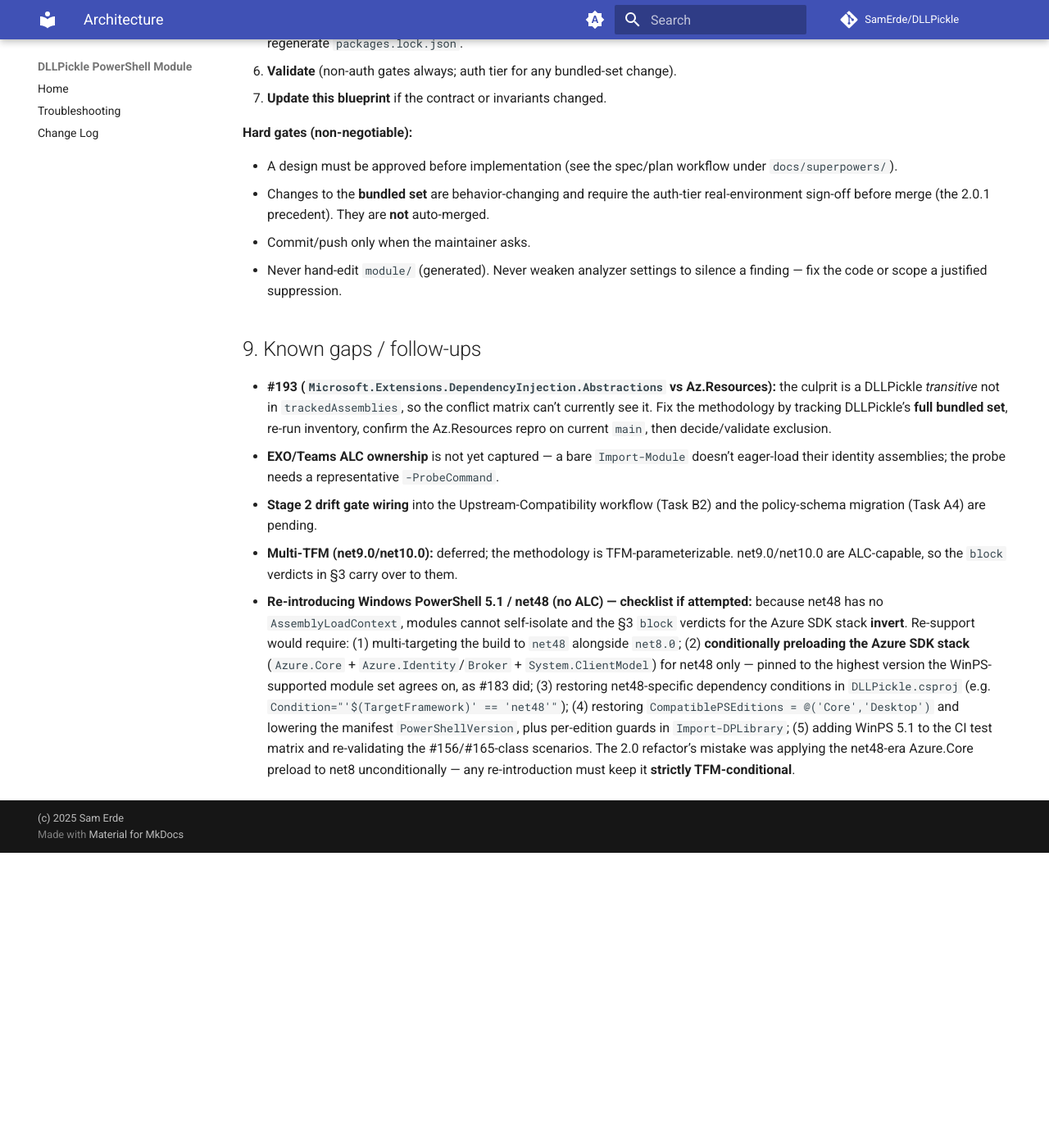
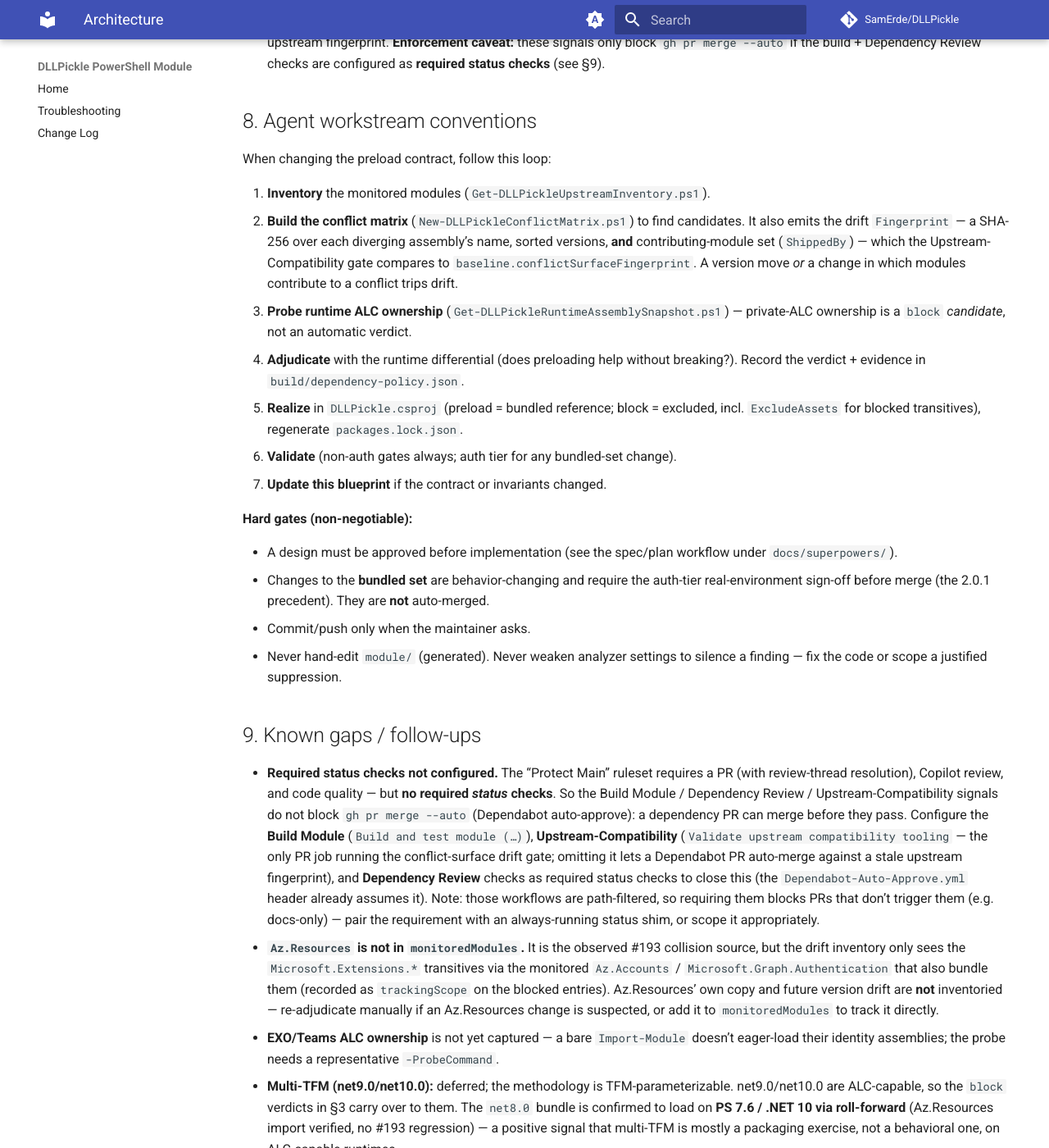
Before and after one commit to SamErde/DLLPickle, an MkDocs documentation site: the page built from docs/Architecture.md, in a window 1280 px wide and 1400 px high, scrolled down 4499 px. Shown: the whole window at 82% size. Built offline with MkDocs 1.6.1 and Material for MkDocs 9.7.7, drawn with Linux system fonts in a browser that asks for light colours; comment, search, counter and statistics services are not loaded; before the commit the page ends 5539 px from its top, so only the background shows below that; some of the changed text lies outside the part shown.

Commit message:
docs: sync Architecture blueprint with 2.0.2–2.1.2 + release-trigger state (#226)
* docs: sync Architecture blueprint with 2.0.2-2.1.2 + release-trigger state

The blueprint trailed the code, most visibly in section 9 (which still framed #193 and the 2.1.0 drift-gate/policy work as open). Refresh:
- section 3: add the Microsoft.Extensions.* block row (the #193 resolution; ExcludeAssets=runtime, shipped 2.0.2).
- section 6: name the #193 integration guard alongside the Azure.Core guard.
- section 7: document the bundle-only publish trigger and the dependency-PR validation split (Build Module validates the bundle; pr-smoke is an upstream-freshness check), with the required-status-checks enforcement caveat.
- section 8: note the contributor-aware drift fingerprint (name + versions + ShippedBy).
- section 9: drop #193 and the completed B2/A4 tasks; add the required-status-checks and Az.Resources-not-monitored follow-ups; record that the net8.0 bundle loads on PS 7.6 / .NET 10 via roll-forward without a #193 regression.

Co-Authored-By: Claude Opus 4.8 <noreply@anthropic.com>

* docs: address review on #226 (lockfile path; require Upstream-Compatibility check)

- Copilot: use the full src/DLLPickle.Build/packages.lock.json path in the publish-trigger bullet (matches the workflow).
- Codex: the required-status-checks remediation must include the Upstream-Compatibility pr-smoke job (the only PR job running the drift gate); omitting it lets a Dependabot PR auto-merge against a stale upstream fingerprint. Also corrected the ruleset description (no code-scanning rule) and noted the path-filter footgun.

Co-Authored-By: Claude Opus 4.8 <noreply@anthropic.com>

---------

Co-authored-by: Claude Opus 4.8 <noreply@anthropic.com>

```diff
--- a/docs/Architecture.md
+++ b/docs/Architecture.md
@@ -51,6 +51,7 @@ Every tracked assembly is classified into exactly one of:
 | `Microsoft.Identity.Client` (+ `.Broker`, `.Extensions.Msal`, `.NativeInterop`); `Microsoft.IdentityModel.*`; `System.IdentityModel.Tokens.Jwt` | **preload** | Default-ALC consumers (EXO/Teams) + the #156 broker fix; 2.0.1-validated. |
 | `Azure.Core`, `Azure.Identity`, `Azure.Identity.Broker`, `System.ClientModel` | **block** | Az + Graph self-isolate these privately; preloading splits type identity (the `Connect-AzAccount` break). **ALC-capable runtimes only** — would flip to `preload` on net48 (see §2 caveat / §9). |
 | `Microsoft.OData.Core`, `Microsoft.OData.Edm`, `Microsoft.Spatial` | **block** (report-only) | #174 — preloading breaks Az.Storage. |
+| `Microsoft.Extensions.DependencyInjection.Abstractions`, `Microsoft.Extensions.Logging.Abstractions` | **block** | #193 — incidental `Microsoft.IdentityModel.Tokens` transitives, not host-provided. Preloading DLLPickle's own copies into the default ALC collided with the copies `Az.Resources` bundles (`assembly with same name is already loaded`). Excluded via `ExcludeAssets="runtime"` (shipped 2.0.2); `Microsoft.IdentityModel.Tokens` still loads without them. |
 
 ## 4. Component map (authoritative paths)
 
@@ -79,7 +80,7 @@ Every tracked assembly is classified into exactly one of:
 
 ## 6. Invariants (and the gate that enforces each)
 
-- **No `block` assembly appears in `module/DLLPickle/bin/net8.0`.** → `tests/Integration/DLLPickle.IntegrationTest.Tests.ps1` (Azure.Core guard; extend per newly-blocked assembly).
+- **No `block` assembly appears in `module/DLLPickle/bin/net8.0`.** → `tests/Integration/DLLPickle.IntegrationTest.Tests.ps1` (Azure.Core guard + the #193 `Microsoft.Extensions.*` guard; extend per newly-blocked assembly).
 - **No preloaded assembly is loaded into two ALCs at once** in the four-module scenario. → integration ALC-split guard (runtime tier; maintainer-run with real modules).
 - **The bundled `preload` set equals `dependency-policy.json`'s `preload` entries.** → planned realization guard (Task A6); until then, verified by review.
 - **Runtime-provided BCL assemblies (e.g. `System.Text.Json`) are never preloaded.** → conflict-matrix `AlcOwner` = `Default`/runtime + the split guard.
@@ -92,13 +93,15 @@ Every tracked assembly is classified into exactly one of:
 - **Issue reproduction + composition:** `Invoke-Build -Task IssueReproTest` (synthetic modules; deterministic).
 - **Runtime adjudication — non-auth tier (CI-capable):** per-module ALC snapshots + the four-module import/composition smoke.
 - **Runtime adjudication — auth tier (maintainer-run; future Stage 2b automatable via GitHub OIDC + Entra federated credential):** real `Connect-*` to a dev tenant. This is the sign-off for any change to the bundled set.
+- **Publish trigger:** `Release-and-Publish` auto-runs **only on bundle-affecting paths** (`src/DLLPickle/**`, `src/DLLPickle.Build/DLLPickle.csproj`, `src/DLLPickle.Build/packages.lock.json`). CI-, policy-, docs-, test-, and tooling-only changes do **not** publish a new gallery version; `workflow_dispatch` is the deliberate-release escape hatch.
+- **Dependency PRs (Dependabot):** the bumped *bundle* is validated by **Build Module** (full build under `--locked-mode` + the #193/Azure.Core repro guards), bounded by the csproj floating-with-cap constraints. The Upstream-Compatibility `pr-smoke` adds an **upstream conflict-surface freshness check** — explicitly *not* a bundle validation, since a self-bump does not move the upstream fingerprint. **Enforcement caveat:** these signals only block `gh pr merge --auto` if the build + Dependency Review checks are configured as **required status checks** (see §9).
 
 ## 8. Agent workstream conventions
 
 When changing the preload contract, follow this loop:
 
 1. **Inventory** the monitored modules (`Get-DLLPickleUpstreamInventory.ps1`).
-2. **Build the conflict matrix** (`New-DLLPickleConflictMatrix.ps1`) to find candidates.
+2. **Build the conflict matrix** (`New-DLLPickleConflictMatrix.ps1`) to find candidates. It also emits the drift `Fingerprint` — a SHA-256 over each diverging assembly's name, sorted versions, **and** contributing-module set (`ShippedBy`) — which the Upstream-Compatibility gate compares to `baseline.conflictSurfaceFingerprint`. A version move *or* a change in which modules contribute to a conflict trips drift.
 3. **Probe runtime ALC ownership** (`Get-DLLPickleRuntimeAssemblySnapshot.ps1`) — private-ALC ownership is a `block` *candidate*, not an automatic verdict.
 4. **Adjudicate** with the runtime differential (does preloading help without breaking?). Record the verdict + evidence in `build/dependency-policy.json`.
 5. **Realize** in `DLLPickle.csproj` (preload = bundled reference; block = excluded, incl. `ExcludeAssets` for blocked transitives), regenerate `packages.lock.json`.
@@ -114,8 +117,8 @@ When changing the preload contract, follow this loop:
 
 ## 9. Known gaps / follow-ups
 
-- **#193 (`Microsoft.Extensions.DependencyInjection.Abstractions` vs Az.Resources):** the culprit is a DLLPickle *transitive* not in `trackedAssemblies`, so the conflict matrix can't currently see it. Fix the methodology by tracking DLLPickle's **full bundled set**, re-run inventory, confirm the Az.Resources repro on current `main`, then decide/validate exclusion.
+- **Required status checks not configured.** The "Protect Main" ruleset requires a PR (with review-thread resolution), Copilot review, and code quality — but **no required *status* checks**. So the Build Module / Dependency Review / Upstream-Compatibility signals do not block `gh pr merge --auto` (Dependabot auto-approve): a dependency PR can merge before they pass. Configure the **Build Module** (`Build and test module (…)`), **Upstream-Compatibility** (`Validate upstream compatibility tooling` — the only PR job running the conflict-surface drift gate; omitting it lets a Dependabot PR auto-merge against a stale upstream fingerprint), and **Dependency Review** checks as required status checks to close this (the `Dependabot-Auto-Approve.yml` header already assumes it). Note: those workflows are path-filtered, so requiring them blocks PRs that don't trigger them (e.g. docs-only) — pair the requirement with an always-running status shim, or scope it appropriately.
+- **`Az.Resources` is not in `monitoredModules`.** It is the observed #193 collision source, but the drift inventory only sees the `Microsoft.Extensions.*` transitives via the monitored `Az.Accounts` / `Microsoft.Graph.Authentication` that also bundle them (recorded as `trackingScope` on the blocked entries). Az.Resources' own copy and future version drift are **not** inventoried — re-adjudicate manually if an Az.Resources change is suspected, or add it to `monitoredModules` to track it directly.
 - **EXO/Teams ALC ownership** is not yet captured — a bare `Import-Module` doesn't eager-load their identity assemblies; the probe needs a representative `-ProbeCommand`.
-- **Stage 2 drift gate wiring** into the Upstream-Compatibility workflow (Task B2) and the policy-schema migration (Task A4) are pending.
-- **Multi-TFM (net9.0/net10.0):** deferred; the methodology is TFM-parameterizable. net9.0/net10.0 are ALC-capable, so the `block` verdicts in §3 carry over to them.
+- **Multi-TFM (net9.0/net10.0):** deferred; the methodology is TFM-parameterizable. net9.0/net10.0 are ALC-capable, so the `block` verdicts in §3 carry over to them. The `net8.0` bundle is confirmed to load on **PS 7.6 / .NET 10 via roll-forward** (Az.Resources import verified, no #193 regression) — a positive signal that multi-TFM is mostly a packaging exercise, not a behavioral one, on ALC-capable runtimes.
 - **Re-introducing Windows PowerShell 5.1 / net48 (no ALC) — checklist if attempted:** because net48 has no `AssemblyLoadContext`, modules cannot self-isolate and the §3 `block` verdicts for the Azure SDK stack **invert**. Re-support would require: (1) multi-targeting the build to `net48` alongside `net8.0`; (2) **conditionally preloading the Azure SDK stack** (`Azure.Core` + `Azure.Identity`/`Broker` + `System.ClientModel`) for net48 only — pinned to the highest version the WinPS-supported module set agrees on, as #183 did; (3) restoring net48-specific dependency conditions in `DLLPickle.csproj` (e.g. `Condition="'$(TargetFramework)' == 'net48'"`); (4) restoring `CompatiblePSEditions = @('Core','Desktop')` and lowering the manifest `PowerShellVersion`, plus per-edition guards in `Import-DPLibrary`; (5) adding WinPS 5.1 to the CI test matrix and re-validating the #156/#165-class scenarios. The 2.0 refactor's mistake was applying the net48-era Azure.Core preload to net8 unconditionally — any re-introduction must keep it **strictly TFM-conditional**.
```
